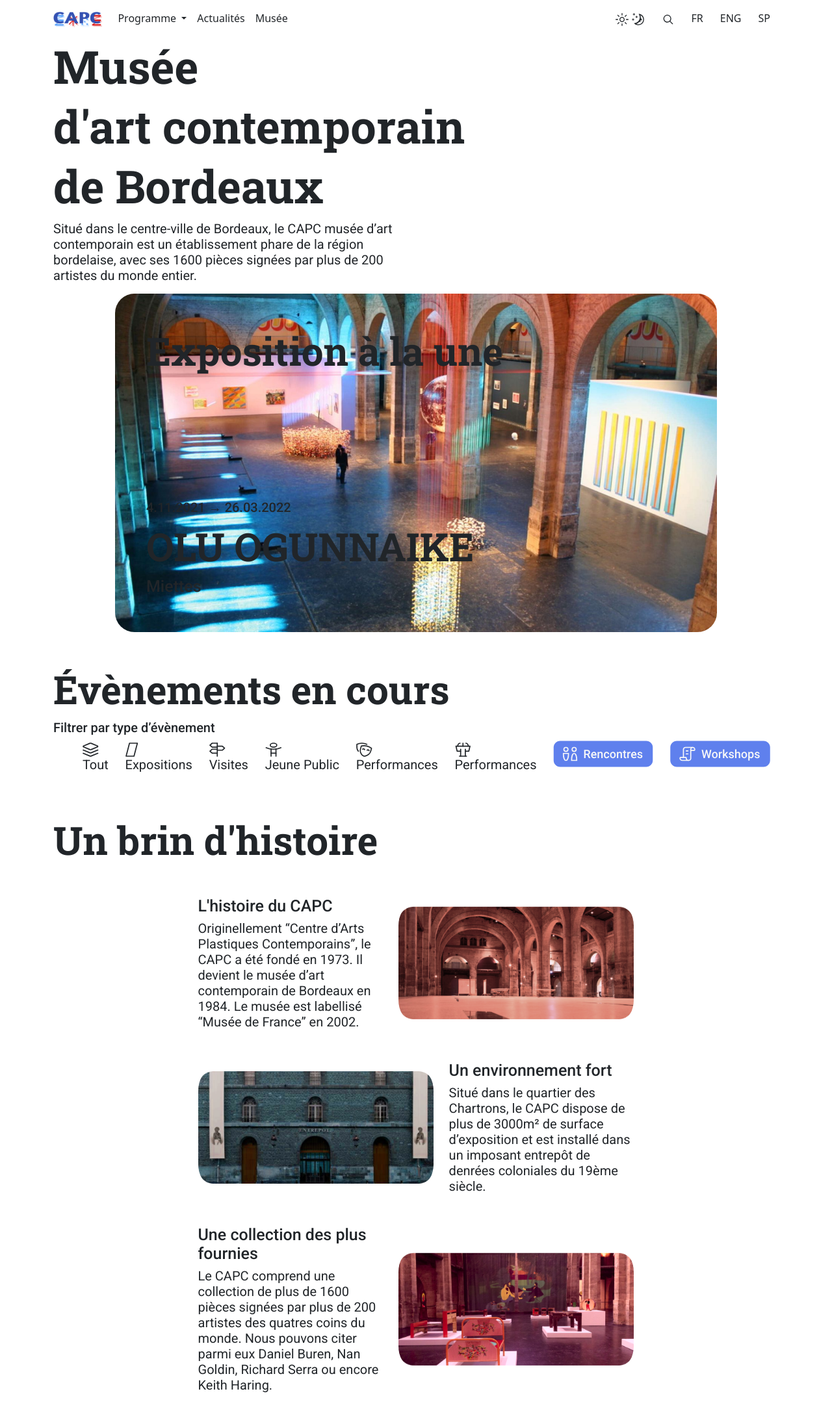
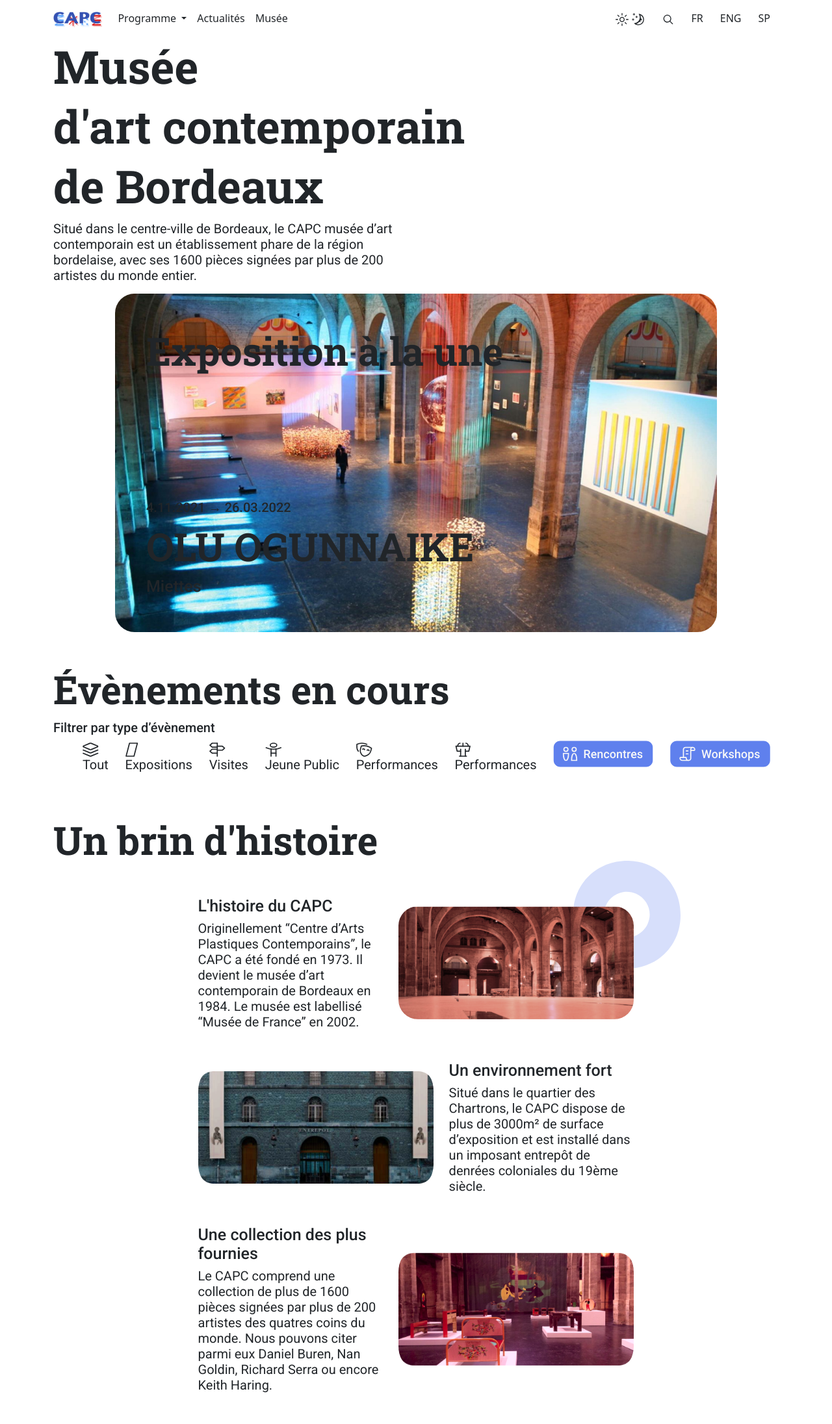
Before and after one commit to studio-beauvoir/jekyll-capc, a Jekyll site: the page built from _pages/index.html, in a window 1280 px wide. Shown: the whole page at 65% size. Built offline with Jekyll 4.4.1, drawn with Linux system fonts in a browser that asks for light colours.

Commit message:
brin histoire ajout deco 1

```diff
--- a/_includes/sections/home/brin-histoire.html
+++ b/_includes/sections/home/brin-histoire.html
@@ -2,7 +2,7 @@
     <div class="container">
         <h2 class="mt-5 text-s-1"> Un brin d'histoire</h2>
     </div>
-    <div class="container col-12 col-md-10 col-xl-10">
+    <div class="container col-12 col-md-10 col-xl-10 border-left-1 border-s-1">
         <div class="row justify-content-center align-items-center m-5 ">
             <div  class="col-lg-4 col-12">
                 <h4 class="text-s-2">L'histoire du CAPC</h4>
@@ -13,14 +13,19 @@
                 “Musée de France” en 2002.
                 </p>
             </div>
-            <img class="col-lg-5 col-12 img-fluid border_radius mobile_margin_top"
-            src="../../assets/img/histoire.png"
-            alt="Intérieur du CAPC">
+            <div class="col-lg-5 col-12 img_histoire_relative">
+                <img class="img-fluid border_radius mobile_margin_top"
+                src="/assets/img/histoire.png"
+                alt="Intérieur du CAPC">
+                <svg class="histoire_logo" width="165" height="166" viewBox="0 0 165 166" fill="none" xmlns="http://www.w3.org/2000/svg">
+                    <path opacity="0.25" d="M84.7177 0.0117618C37.492 -0.733444 0.87854 34.0165 0.0170451 80.2977C-0.883609 128.815 34.007 165.605 81.2717 165.997C128.536 166.389 164.445 131.443 164.993 84.7302C165.542 37.3901 130.808 0.717746 84.7177 0.0117618ZM80.4885 118.224C73.58 117.862 66.9308 115.47 61.3699 111.348C55.8089 107.226 51.5821 101.557 49.2163 95.0459C46.8505 88.5346 46.4503 81.47 48.0656 74.7324C49.6809 67.9949 53.2403 61.8819 58.3001 57.1566C63.3599 52.4312 69.6963 49.3017 76.5195 48.1584C83.3428 47.0152 90.3511 47.9089 96.6709 50.7276C102.991 53.5462 108.342 58.1656 112.059 64.0098C115.776 69.8539 117.693 76.6646 117.572 83.5927C117.41 88.3064 116.322 92.9416 114.371 97.2339C112.419 101.526 109.642 105.391 106.198 108.608C102.754 111.824 98.7102 114.329 94.2988 115.979C89.8874 117.629 85.1946 118.392 80.4885 118.224Z" fill="#5F80ED"/>
+                </svg>
+            </div>
         </div>
 
         <div class="row justify-content-center align-items-center m-5">
             <img class="col-lg-5 col-12 img-fluid border_radius mobile_margin_bottom"
-                src="../../assets/img/environnement.jpg"
+                src="/assets/img/environnement.jpg"
                 alt="Le bâtiment du CAPC">
             <div class="col-lg-4 col-12">
                 <h4 class="text-s-2">Un environnement fort</h4>
@@ -43,7 +48,7 @@
                 </p>
             </div>
                 <img class="col-12 col-lg-5 img-fluid border_radius mobile_margin_top"
-                    src="../../assets/img/collection.png"
+                    src="/assets/img/collection.png"
                     alt="Un exemple de collection du CAPC">
         </div>
     </div>
--- a/_sass/sections/home/brin-histoire.scss
+++ b/_sass/sections/home/brin-histoire.scss
@@ -5,18 +5,28 @@
     @media only screen and (min-device-width : 320px) and (max-device-width : 480px) {
         /* Styles pour cette Media Queries */
         .kiki{margin:10px}
-
-}
     }
 
     .mobile_margin_top{
-    @media only screen and (max-width:768px){
+        @media only screen and (max-width:991px){
             margin-top: 5%;
         }
     }
 
     .mobile_margin_bottom{
-    @media only screen and (max-width:768px){
+        @media only screen and (max-width:991px){
             margin-bottom: 5%
         }
     }
+
+    .img_histoire_relative{
+        position:relative;
+    }
+
+    .histoire_logo{
+        position: absolute;
+        top: -4.375rem;
+        right: -3.75rem;
+        z-index: -1;
+    }
+}
```
Lines whose indentation alone changed are shown as unchanged.
